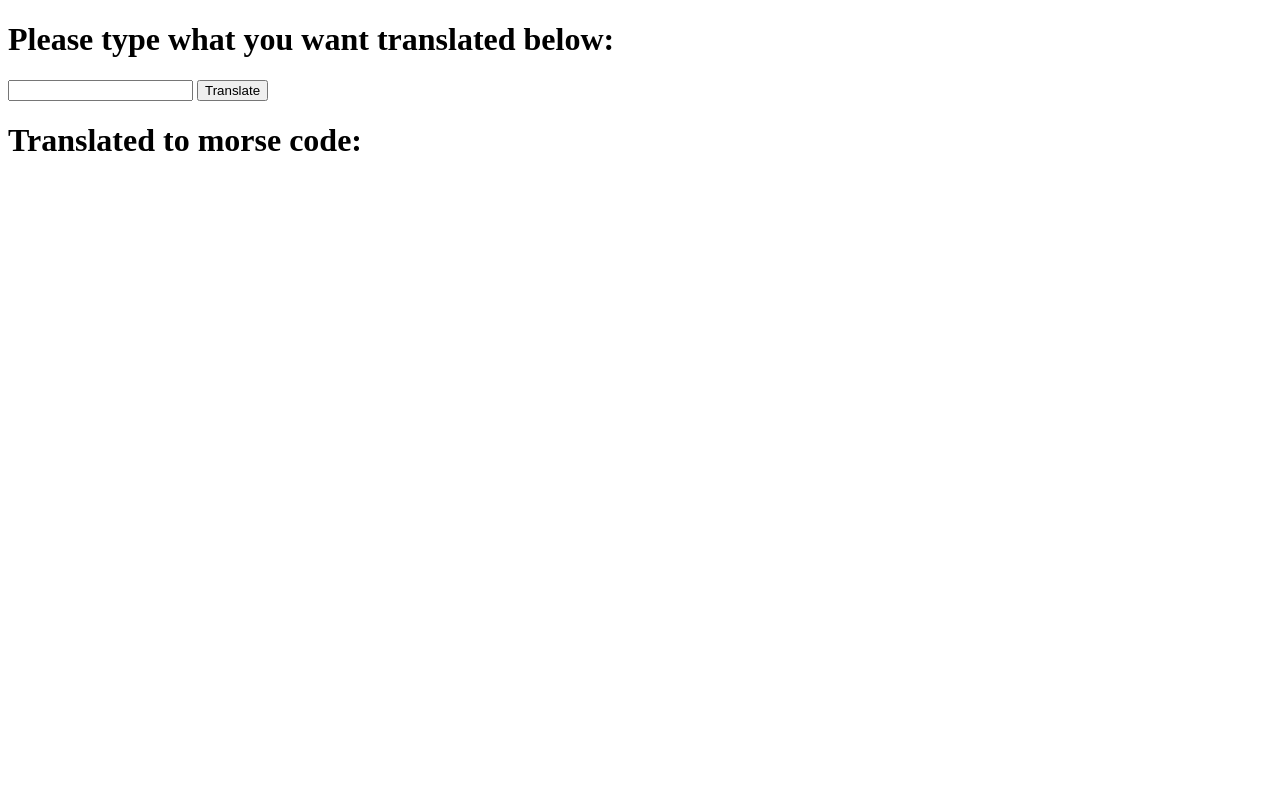
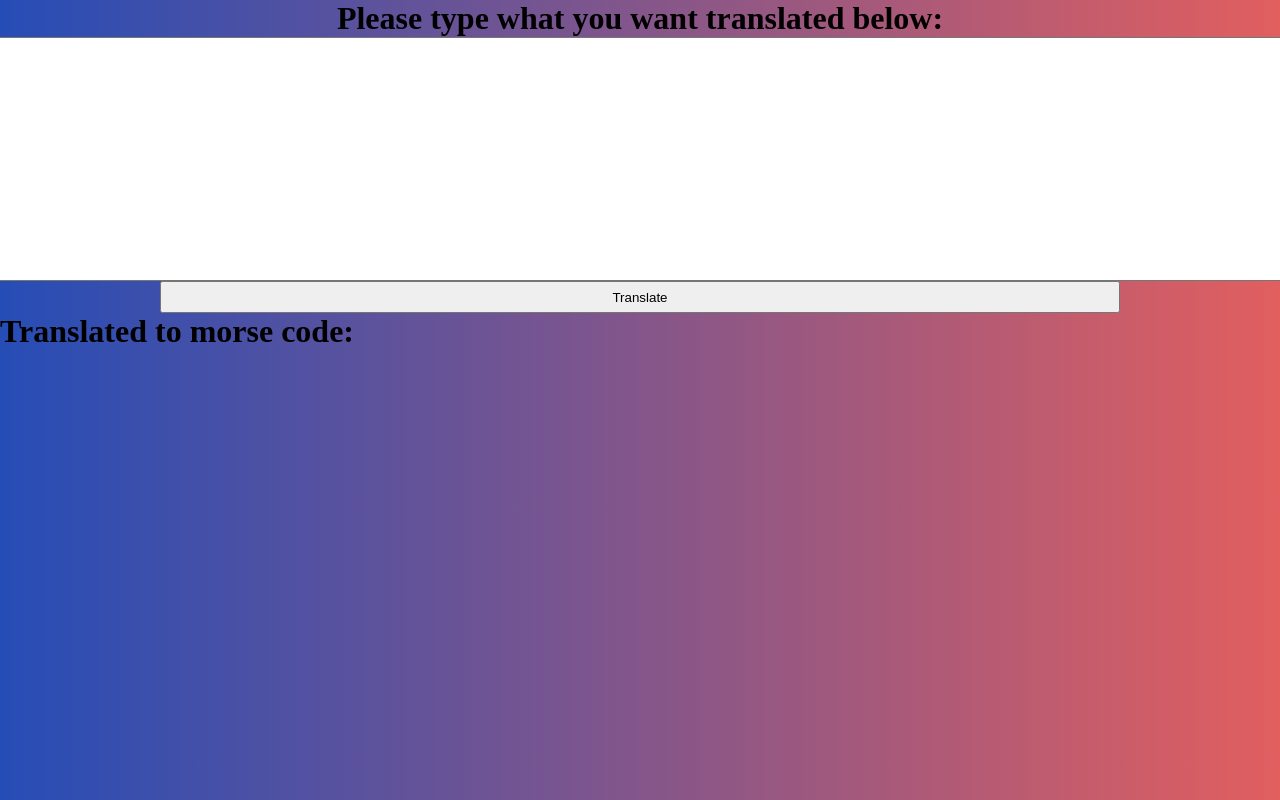
Before and after one commit to ChrisWakley/Morse-Code-Translator, a website with bundled scripts: page index.html in a window 1280 px wide. Built offline with nearby package versions, Linux system fonts and the light colour scheme.

Commit message:
styling layout added

```diff
--- /dev/null
+++ b/_base.scss
@@ -0,0 +1,21 @@
+@import url('https://fonts.googleapis.com/css2?family=Roboto&family=Roboto+Mono&family=Work+Sans&display=swap');
+
+$font-display: "Roboto" , sans-serif;
+$font-body: "Roboto Mono" , cursive;
+
+$color-modifier: #264db6;
+$color-function: #dd4747de;
+
+* {
+    margin: 0;
+    padding: 0;
+}
+
+html, body {
+    height: 100%;
+    overflow: hidden;
+}
+
+    html {
+        background: linear-gradient(to right, $color-modifier, $color-function);
+    };
--- /dev/null
+++ b/_layout.scss
@@ -0,0 +1,21 @@
+.input__container {
+    display: flex;
+    justify-content: center;
+    align-items: center;
+    flex-direction: column;
+    .input__field {
+        height: 30vh;
+        width: 100%;
+    }
+    .input__button {
+        width: 75%;
+        height: 2rem;
+    }
+}
+
+.output__container {
+    .output__field {
+        height: 30vh;
+        width: 100%;
+    }
+}
--- a/app.js
+++ b/app.js
@@ -1,8 +1,8 @@
 import { alphabet } from "./morse.js";
 
-// const input = document.querySelector("#input");
-// const button = document.querySelector("#translateButton");
-// const result = document.querySelector("#outputField");
+const input = document.querySelector("#input");
+const button = document.querySelector("#translateButton");
+const result = document.querySelector("#outputField");
 
 const checkEmptyField = (word) => {
     if(word.length === 0) {
--- a/style.scss
+++ b/style.scss
@@ -1 +1,3 @@
-//styles here
+@use"./_base.scss" as *;
+@use"./_components.scss" as *;
+@use"./_layout.scss" as *;
```
Also changed, not shown: _components.scss (added), style.css.
